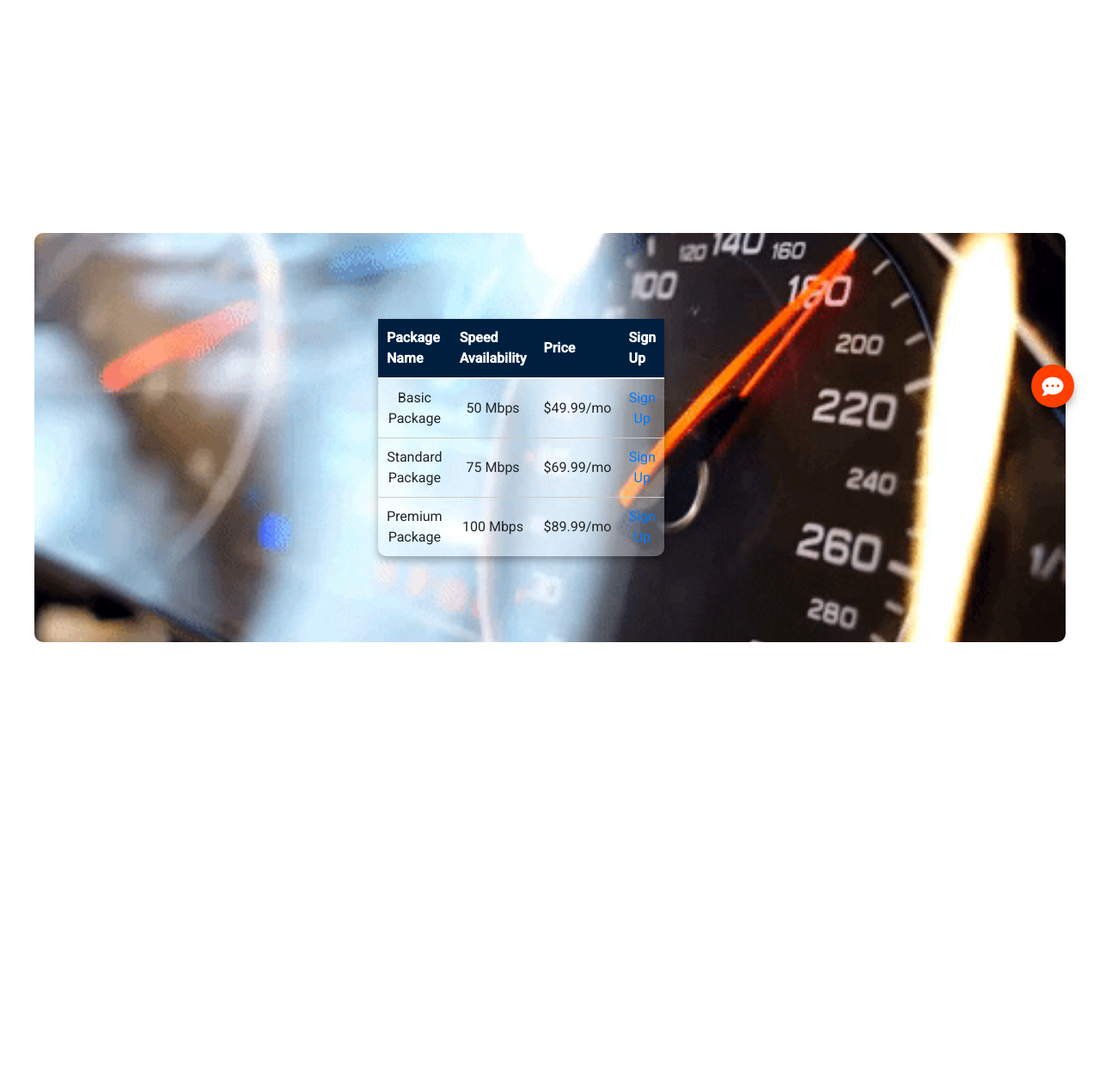
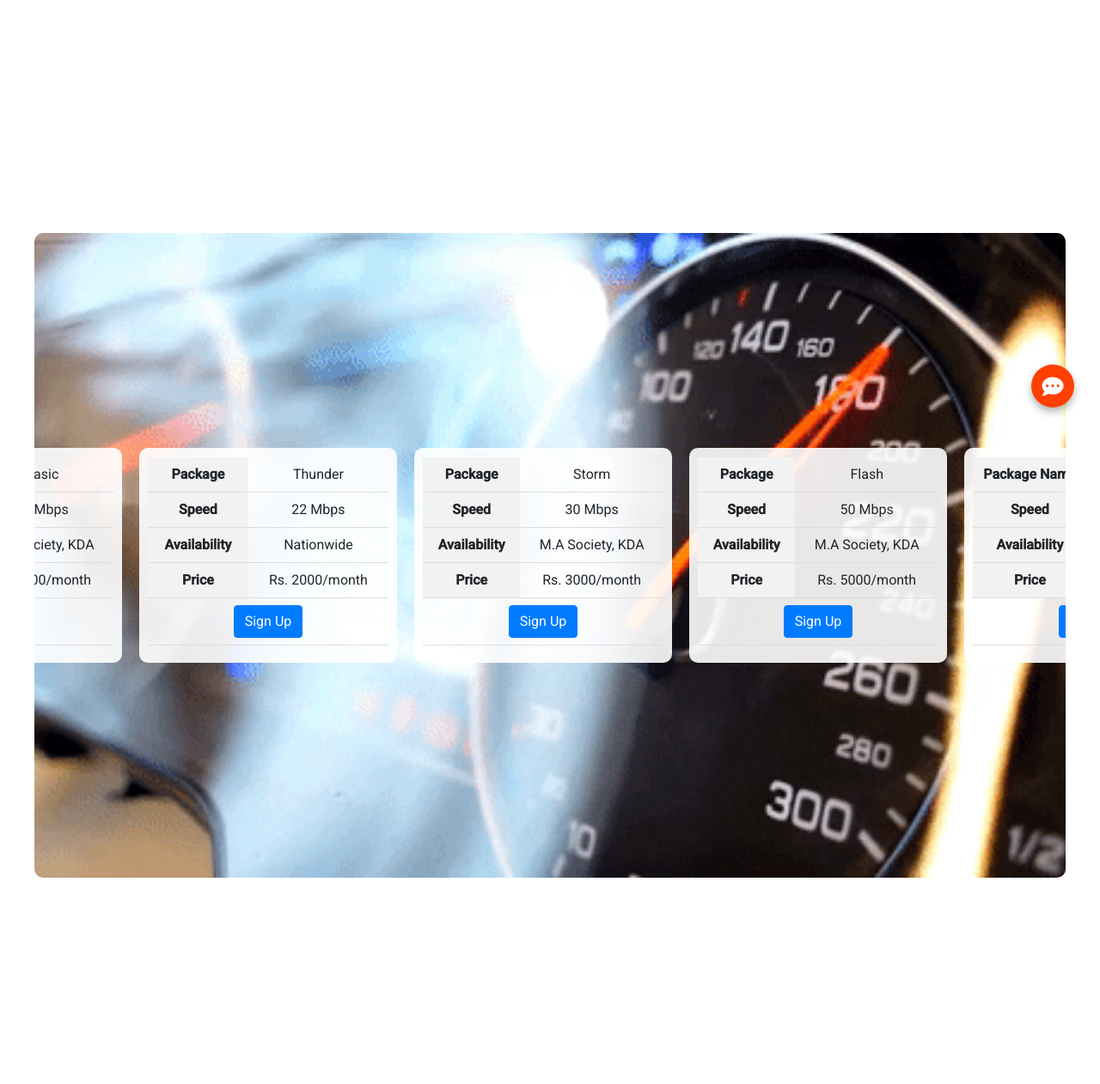
Before and after one commit to burhanmoin1/django-full-stack-website-for-local-network-provider, a Django app: page / in a window 1280 px wide. Shown: the part 306-1567 px from the top of the page at 86% size. Run offline with Django 4.2, Linux system fonts and the light colour scheme; some libraries are stand-ins or nearby versions.

Commit message:
sunday-morning'

```diff
--- a/formfiller/admin.py
+++ b/formfiller/admin.py
@@ -1,8 +1,6 @@
 from django.contrib import admin
 from .models import UserInput
 
-# Register your models here.
-class CustomerFeedbackAdmin(admin.ModelAdmin):
+@admin.register(UserInput)
+class UserInputAdmin(admin.ModelAdmin):
     list_display = ('customer_name', 'customer_email', 'customer_complaint')
-
-admin.site.register(UserInput, CustomerFeedbackAdmin)
--- a/formfiller/templates/home.html
+++ b/formfiller/templates/home.html
@@ -81,14 +81,14 @@
             background-size: cover;
             background-repeat: no-repeat;
             background-position: center center;
-            padding: 240px;
+            padding: 180px;
             max-width: 1200px;
             font-size: 12px !important;
             margin: 0 auto;
             border-radius: 10px;
             box-shadow: 0px 10px 20px rgba(0, 0, 0, 0.3);
             background-color: #001F3F;
-            max-width: 1200px;
+            max-width: 1180px;
             margin: 0 auto;
             border-radius: 10px;
             margin-bottom: 20px;
@@ -208,7 +208,7 @@
             background-size: cover;
             background-repeat: no-repeat;
             background-position: center center;
-            padding: 100px 400px 100px;
+            padding: 250px;
             max-width: 1200px;
             margin-bottom: 40px;
             border-radius: 10px;
@@ -217,55 +217,63 @@
             text-align: center;
         }
 
-        .scroll-text {
-            /* Adjust the positioning and width */
-            position: absolute;
-            top: 40%;
-            left: 50%;
-            transform: translate(-50%, -50%);
-            width: 100%;
-            font-size: 35px;
-            color: #AAAAAA;
-            font-weight: 800;
-            text-shadow: 5px 5px 8px rgba(0, 0, 0, 0.3);
-            white-space: nowrap;
-            animation: slideRight 3.5s linear infinite;
-            font-family: 'Josefin Sans', sans-serif;
-            font-style: italic;
+        /* Additional CSS for rotating packages */
+
+        .rotating-packages {
+            display: flex;
+            width: 200%;
+            height: 250px; /* Adjust the height as needed */
         }
 
-        @keyframes slideRight {
+        .package {
+            flex: 0 0 auto;
+            width: 300px; /* Adjust the width as needed */
+            padding: 10px;
+            box-sizing: border-box;
+            background-color: rgba(255, 255, 255, 0.9);
+            border-radius: 10px;
+            margin-right: 20px;
+            display: flex;
+            flex-direction: column;
+            justify-content: center;
+            align-items: center;
+            text-align: center;
+            transition: transform 0.5s;
+        }
+
+        /* Add this to style the tables within the packages */
+        .package table {
+            width: 100%;
+            border-collapse: collapse;
+            margin-bottom: 10px;
+        }
+
+        .package th,
+        .package td {
+            padding: 8px;
+            border-bottom: 1px solid #ddd;
+        }
+
+        .package th {
+            background-color: #f2f2f2;
+            font-weight: bold;
+        }
+
+        /* Style for the rotating packages container */
+        .rotating-packages {
+            position: relative;
+            animation: loopPackages 5s linear infinite; /* Adjust duration as needed */
+        }
+
+        @keyframes loopPackages {
             0% {
-                transform: translateX(-100%);
+                transform: translateX(0);
             }
             100% {
-                transform: translateX(100%);
+                transform: translateX(-100%);
             }
         }
 
-        .custom-button {
-            position: absolute;
-            top: 60%; /* Adjust the top position */
-            left: 50%;
-            transform: translateX(-50%);
-            font-size: 20px;
-            font-weight: 600;
-            padding: 10px 20px;
-            background-color: #FF3F00; /* Match the text color */
-            color: white;
-            border: none;
-            border-radius: 5px;
-            text-shadow: 8px 8px 5px rgba(0, 0, 0, 0.5); /* Match the text shadow */
-            box-shadow: 0px 5px 10px rgba(0, 0, 0, 0.3); /* Add a shadow to the button */
-            cursor: pointer;
-            transition: background-color 0.3s, transform 0.3s, box-shadow 0.3s;
-        }
-
-        /* Adjust button hover effect */
-        .custom-button:hover {
-            background-color: #FF5349; /* Darken the color on hover */
-            box-shadow: 0px 8px 15px rgba(0, 0, 0, 0.4); /* Slightly increase the shadow on hover */
-        }
 
 
         /* Existing styles */
@@ -326,77 +334,6 @@
             font-size: 14px;
             max-width: 70%;
         }
-
-        /* Add this CSS to your existing styles */
-        /* Add this CSS to your existing styles */
-
-        .transparent-table-container {
-            display: flex;
-            justify-content: flex-start;
-            align-items: center;
-            margin-top: 20px;
-        }
-
-        .transparent-table {
-            width: 70%; /* Adjust the width as needed */
-            padding: 20px;
-            background-color: rgba(255, 255, 255, 0.3); /* Adjust the background color and opacity */
-            border-radius: 10px;
-            box-shadow: 0px 5px 10px rgba(0, 0, 0, 0.3);
-        }
-
-        .transparent-table td {
-            padding: 10px;
-            border-bottom: 1px solid #ccc; /* Add a light gray bottom border */
-        }
-
-        .transparent-table tr:last-child td {
-            border-bottom: none; /* Remove bottom border for the last row */
-        }
-
-        .transparent-table th {
-            background-color: #001F3F; /* Blue background color */
-            color: white; /* White text color */
-            font-weight: bold; /* Thicken the text */
-            padding: 10px;
-            text-align: left;
-            border-bottom: 2px solid white; /* Add a white bottom border */
-        }
-
-        .transparent-table-content {
-            font-size: 16px;
-            color: #555555; /* Change the text color */
-        }
-
-        .transparent-table-link {
-            color: #FF3F00; /* Change the link color */
-            text-decoration: underline;
-            cursor: pointer;
-        }
-
-        .button-container {
-            display: flex;
-            justify-content: center;
-            align-self: center; /* Adjust the alignment as needed */
-            margin-top: 80px;
-        }
-
-        .custom-button {
-            font-size: 16px;
-            padding: 8px 16px;
-            background-color: #FF3F00;
-            color: white;
-            border: none;
-            border-radius: 5px;
-            cursor: pointer;
-            transition: background-color 0.3s, transform 0.3s, box-shadow 0.3s;
-        }
-
-        .custom-button:hover {
-            background-color: #FF5349;
-            box-shadow: 0px 8px 15px rgba(0, 0, 0, 0.4);
-        }
-
 
         /* Adjust the textarea and send button styles */
         #chat-message {
@@ -508,34 +445,124 @@
     </div>
 
     <div class="container container-bg2">
-        <table class="transparent-table">
+        <div class="rotating-packages">
+            <div class="package">
+                <table>
                     <tr>
-                <th>Package Name</th>
-                <th>Speed Availability</th>
-                <th>Price</th>
-                <th>Sign Up</th>
+                        <th>Package</th>
+                        <td>Basic</td>
                     </tr>
                     <tr>
-                <td>Basic Package</td>
-                <td>50 Mbps</td>
-                <td>$49.99/mo</td>
-                <td><a href="{% url 'internet_page' %}?package=basic">Sign Up</a></td>
+                        <th>Speed</th>
+                        <td>10 Mbps</td>
                     </tr>
                     <tr>
-                <td>Standard Package</td>
-                <td>75 Mbps</td>
-                <td>$69.99/mo</td>
-                <td><a href="{% url 'internet_page' %}?package=standard">Sign Up</a></td>
+                        <th>Availability</th>
+                        <td>M.A Society, KDA</td>
                     </tr>
                     <tr>
-                <td>Premium Package</td>
-                <td>100 Mbps</td>
-                <td>$89.99/mo</td>
-                <td><a href="{% url 'internet_page' %}?package=premium">Sign Up</a></td>
+                        <th>Price</th>
+                        <td>Rs. 1500/month</td>
+                    </tr>
+                    <tr>
+                        <td colspan="2"><a href="{% url 'internet_page' %}" class="btn btn-primary custom-button">Sign Up</a></td>
                     </tr>
                 </table>
             </div>
-
+            <div class="package">
+                <table>
+                    <tr>
+                        <th>Package</th>
+                        <td>Thunder</td>
+                    </tr>
+                    <tr>
+                        <th>Speed</th>
+                        <td>22 Mbps</td>
+                    </tr>
+                    <tr>
+                        <th>Availability</th>
+                        <td>Nationwide</td>
+                    </tr>
+                    <tr>
+                        <th>Price</th>
+                        <td>Rs. 2000/month</td>
+                    </tr>
+                    <tr>
+                        <td colspan="2"><a href="{% url 'internet_page' %}" class="btn btn-primary custom-button">Sign Up</a></td>
+                    </tr>
+                </table>
+            </div>
+            <div class="package">
+                <table>
+                    <tr>
+                        <th>Package</th>
+                        <td>Storm</td>
+                    </tr>
+                    <tr>
+                        <th>Speed</th>
+                        <td>30 Mbps</td>
+                    </tr>
+                    <tr>
+                        <th>Availability</th>
+                        <td>M.A Society, KDA</td>
+                    </tr>
+                    <tr>
+                        <th>Price</th>
+                        <td>Rs. 3000/month</td>
+                    </tr>
+                    <tr>
+                        <td colspan="2"><a href="{% url 'internet_page' %}" class="btn btn-primary custom-button">Sign Up</a></td>
+                    </tr>
+                </table>
+            </div>
+            <div class="package">
+                <table>
+                    <tr>
+                        <th>Package</th>
+                        <td>Flash</td>
+                    </tr>
+                    <tr>
+                        <th>Speed</th>
+                        <td>50 Mbps</td>
+                    </tr>
+                    <tr>
+                        <th>Availability</th>
+                        <td>M.A Society, KDA</td>
+                    </tr>
+                    <tr>
+                        <th>Price</th>
+                        <td>Rs. 5000/month</td>
+                    </tr>
+                    <tr>
+                        <td colspan="2"><a href="{% url 'internet_page' %}" class="btn btn-primary custom-button">Sign Up</a></td>
+                    </tr>
+                </table>
+            </div>
+        <div class="package">
+                <table>
+                    <tr>
+                        <th>Package Name</th>
+                        <td>Void</td>
+                    </tr>
+                    <tr>
+                        <th>Speed</th>
+                        <td>100 Mbps</td>
+                    </tr>
+                    <tr>
+                        <th>Availability</th>
+                        <td>M.A Society, KDA</td>
+                    </tr>
+                    <tr>
+                        <th>Price</th>
+                        <td>Rs. 9000/month</td>
+                    </tr>
+                    <tr>
+                        <td colspan="2"><a href="{% url 'internet_page' %}" class="btn btn-primary custom-button">Sign Up</a></td>
+                    </tr>
+                </table>
+            </div>
+        </div>
+    </div>
 
 
     <div class="container container-bg3">
@@ -561,6 +588,7 @@
     </footer>
 
     <script>
+
         document.addEventListener("DOMContentLoaded", function() {
             var chatButton = document.querySelector(".live-chat-button");
             var chatPopup = document.getElementById("live-chat-popup");
@@ -751,6 +779,42 @@
             }
         });
 
+        document.addEventListener("DOMContentLoaded", function() {
+            function rotatePackages() {
+                const packagesContainer = document.querySelector(".rotating-packages");
+                const packages = packagesContainer.querySelectorAll(".package");
+                const packageWidth = packages[0].offsetWidth;
+
+                const clonedPackages = Array.from(packages).map((packageElement) => {
+                    return packageElement.cloneNode(true);
+                });
+
+                clonedPackages.forEach((clonedPackage) => {
+                    packagesContainer.appendChild(clonedPackage);
+                });
+
+                // Calculate total width of all packages
+                const totalWidth = packageWidth * clonedPackages.length;
+                let currentPosition = 0;
+
+                function updatePosition() {
+                    currentPosition -= 1;
+                    if (currentPosition <= -totalWidth) {
+                        currentPosition = 0;
+                    }
+                    packagesContainer.style.transform = `translateX(${currentPosition}px)`;
+                    requestAnimationFrame(updatePosition);
+                }
+
+                updatePosition();
+            }
+
+            rotatePackages();
+
+        });
+
+
+
     </script>
     <script src="https://code.jquery.com/jquery-3.5.1.slim.min.js"></script>
     <script src="https://cdn.jsdelivr.net/npm/@popperjs/core@2.9.1/dist/umd/popper.min.js"></script>
```
Also changed, not shown: static/styles.css (+379 -0 lines), 1 other file. Lines whose indentation alone changed are shown as unchanged.
